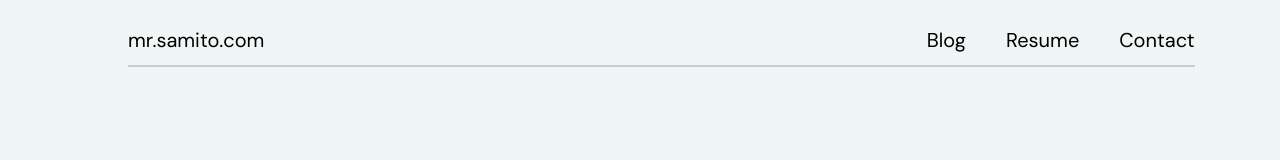
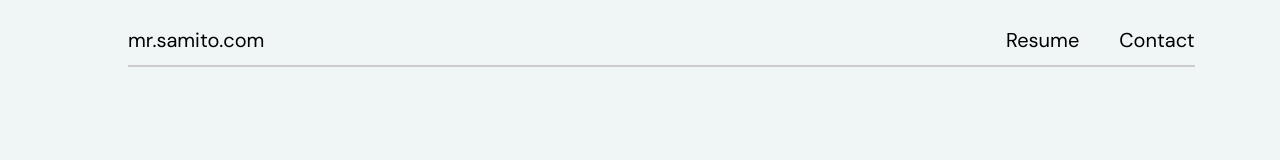
Before and after one commit to itosam/portfolio, a React (Create React App) app: page / in a window 1280 px wide. Shown: the top 160 px of the page. Built offline with nearby package versions, Linux system fonts and the light colour scheme.

Commit message:
updating nav bar

```diff
--- a/package.json
+++ b/package.json
@@ -12,9 +12,11 @@
     "react": "^18.2.0",
     "react-document-meta": "^3.0.0-beta.2",
     "react-dom": "^18.2.0",
+    "react-hash-link": "^1.0.2",
     "react-icons": "^4.7.1",
     "react-router-dom": "^6.4.5",
     "react-scripts": "5.0.1",
+    "react-scroll": "^1.8.9",
     "web-vitals": "^2.1.4"
   },
   "scripts": {
--- a/src/components/Home.jsx
+++ b/src/components/Home.jsx
@@ -5,7 +5,7 @@ function Home() {
   return (
     <div className="Home font-DMSans ml-[10%] mr-[8%] l-ml-[0%] pt-10 pb-[25px]">
       <Intro />
-      <Portfolio />
+      <Portfolio id="portfolio" />
     </div>
   );
 }
--- a/src/components/NavBar.jsx
+++ b/src/components/NavBar.jsx
@@ -16,7 +16,7 @@ const NavBar = () => {
 
       {/* menu */}
       <ul className="hidden md:flex">
-        <li>
+        {/* <li>
           <a
             href="https://medium.com/@mr.samito"
             target="_blank"
@@ -24,7 +24,7 @@ const NavBar = () => {
           >
             Blog
           </a>
-        </li>
+        </li> */}
         <li>
           <Link to="resume" smooth={true} duration={500}>
             Resume
@@ -55,10 +55,10 @@ const NavBar = () => {
             Home
           </Link>
         </li>
-        <li className="py-6 text-4xl">
+        {/* <li className="py-6 text-4xl">
           {" "}
           <a href="https://medium.com/@mr.samito">Blog</a>
-        </li>
+        </li> */}
         <li className="py-6 text-4xl">
           {" "}
           <Link onClick={handleClick} to="resume" smooth={true} duration={500}>
```
Also changed, not shown: src/components/Portfolio.jsx (+4 -4 lines), 1 other file (tests, documents, lock files or other folders).
